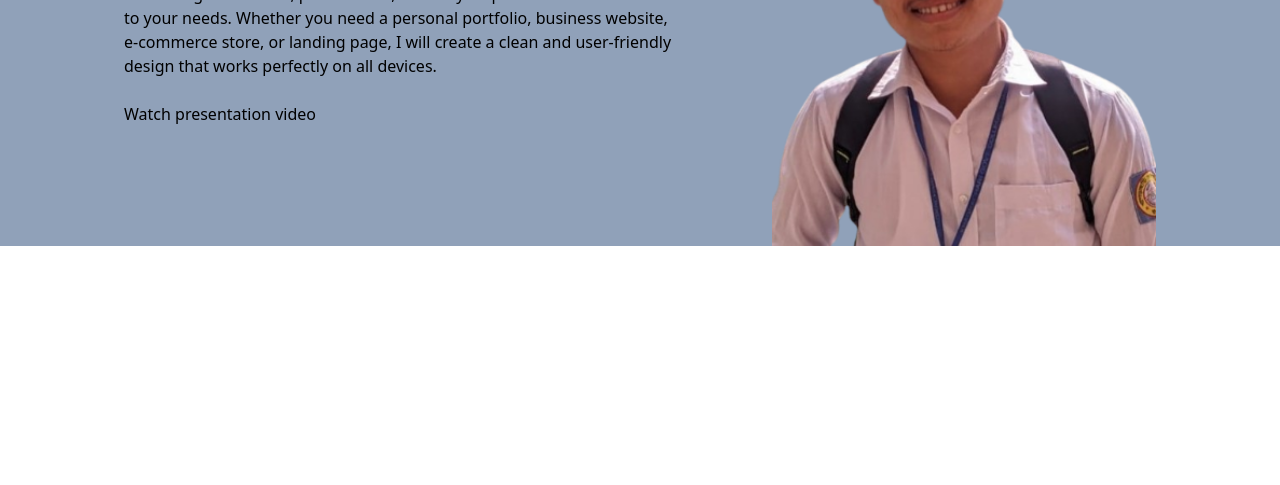
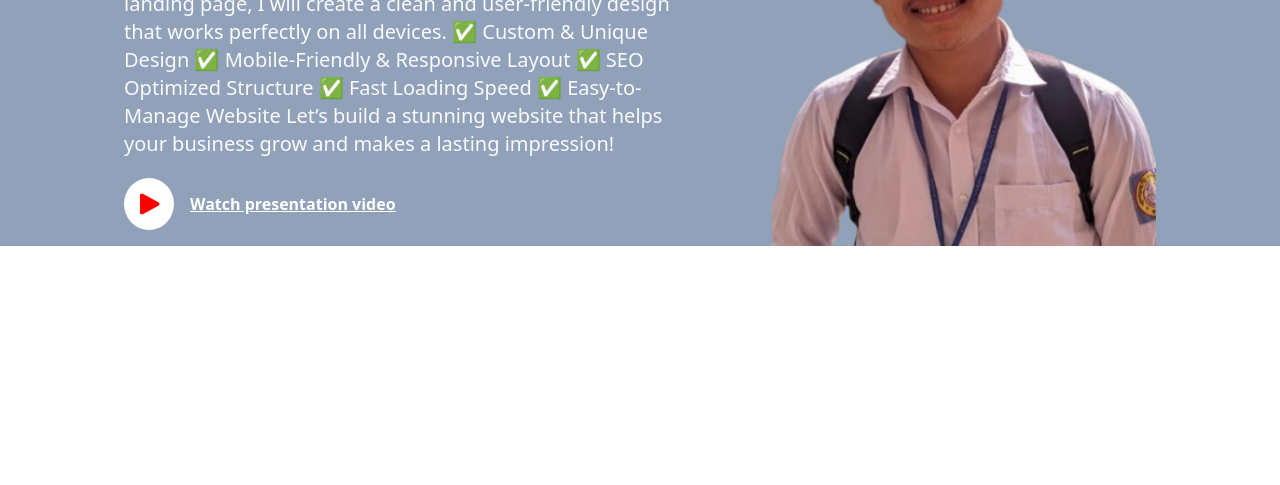
Before and after one commit to surjochakma17-source/potfolio-batch4, a plain HTML site: page index.html in a window 1280 px wide. Shown: the part 315-800 px from the top of the page. Drawn offline with nearby package versions, Linux system fonts and the light colour scheme.

Commit message:
header seaction polished

```diff
--- a/index.html
+++ b/index.html
@@ -6,9 +6,23 @@
   <meta name="viewport" content="width=device-width, initial-scale=1.0">
   <title>Document</title>
   <script src="https://cdn.jsdelivr.net/npm/@tailwindcss/browser@4"></script>
+  <link rel="stylesheet" href="https://cdnjs.cloudflare.com/ajax/libs/font-awesome/7.0.1/css/all.min.css" integrity="sha512-2SwdPD6INVrV/lHTZbO2nodKhrnDdJK9/kg2XD1r9uGqPo1cUbujc+IYdlYdEErWNu69gVcYgdxlmVmzTWnetw==" crossorigin="anonymous" referrerpolicy="no-referrer" />
   <style>
     ul li:hover {
       color: aqua;
+    } .btn1{
+      background-color: white;
+      color: red;
+      font-size: 24px;
+      padding: 6px 8px;
+      border-radius: 50%;
+      border: 2px solid white;
+      transition: all 2s ease-in-out;
+    }
+    .btn1:hover{
+      background-color: transparent;
+      color: white;
+      transform: scale(1.03);
     }
   </style>
 </head>
@@ -26,18 +40,25 @@
     </ul>
   </nav>
   header section
-  <div class="  bg-slate-400 pt-20 px-20 flex items-center justify-around ">
+  <div class=" bg-slate-400 pt-20 px-20 flex items-center justify-around ">
     <div class="w-1/2">
-      <h1 class="text-3xl font-bold "> Hi,I'm Gyana Shanti I desing awesome Websites</h1>
-      <p> I will design a modern, professional, and fully responsive website tailored to your needs. Whether you need a
+      <h1 class="text-4xl font-bold "> Hi,<span class="text-red-400">I'm Gyana Shanti</span> I desing <br>awesome Websites</h1>
+      <p class="text-slate-50 font-medium my-5 text-xl"> I will design a modern, professional, and fully responsive website tailored to your needs. Whether you need a
         personal portfolio, business website, e-commerce store, or landing page, I will create a clean and user-friendly
-        design that works perfectly on all devices. </p>
-      <div>
-        <button></button>
-        <p> Watch presentation video</p>
+        design that works perfectly on all devices.
+        ✅ Custom & Unique Design
+        ✅ Mobile-Friendly & Responsive Layout
+        ✅ SEO Optimized Structure
+        ✅ Fast Loading Speed
+        ✅ Easy-to-Manage Website
+
+        Let’s build a stunning website that helps your business grow and makes a lasting impression!</p>
+      <div class="flex gap-4 items-center">
+        <button class="btn1"><i class="fa-solid fa-play"></i></button>
+        <p class="text-white underline font-bold"> Watch presentation video</p>
       </div>
     </div>
-    <img class=" w-96" src="/download.png" alt="">
+    <img class=" w-96" src="./download.png" alt="">
   </div>
 </body>
 
```
